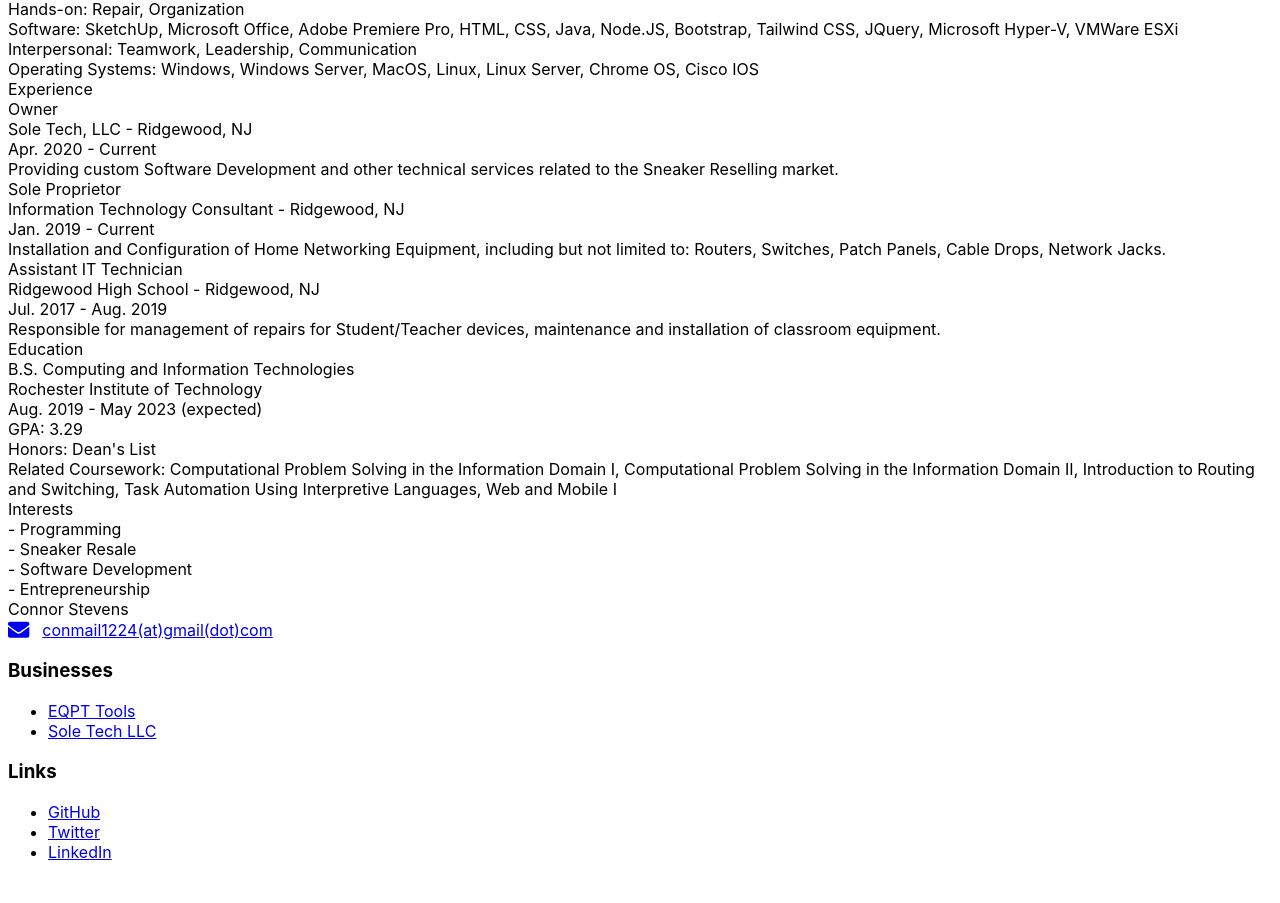
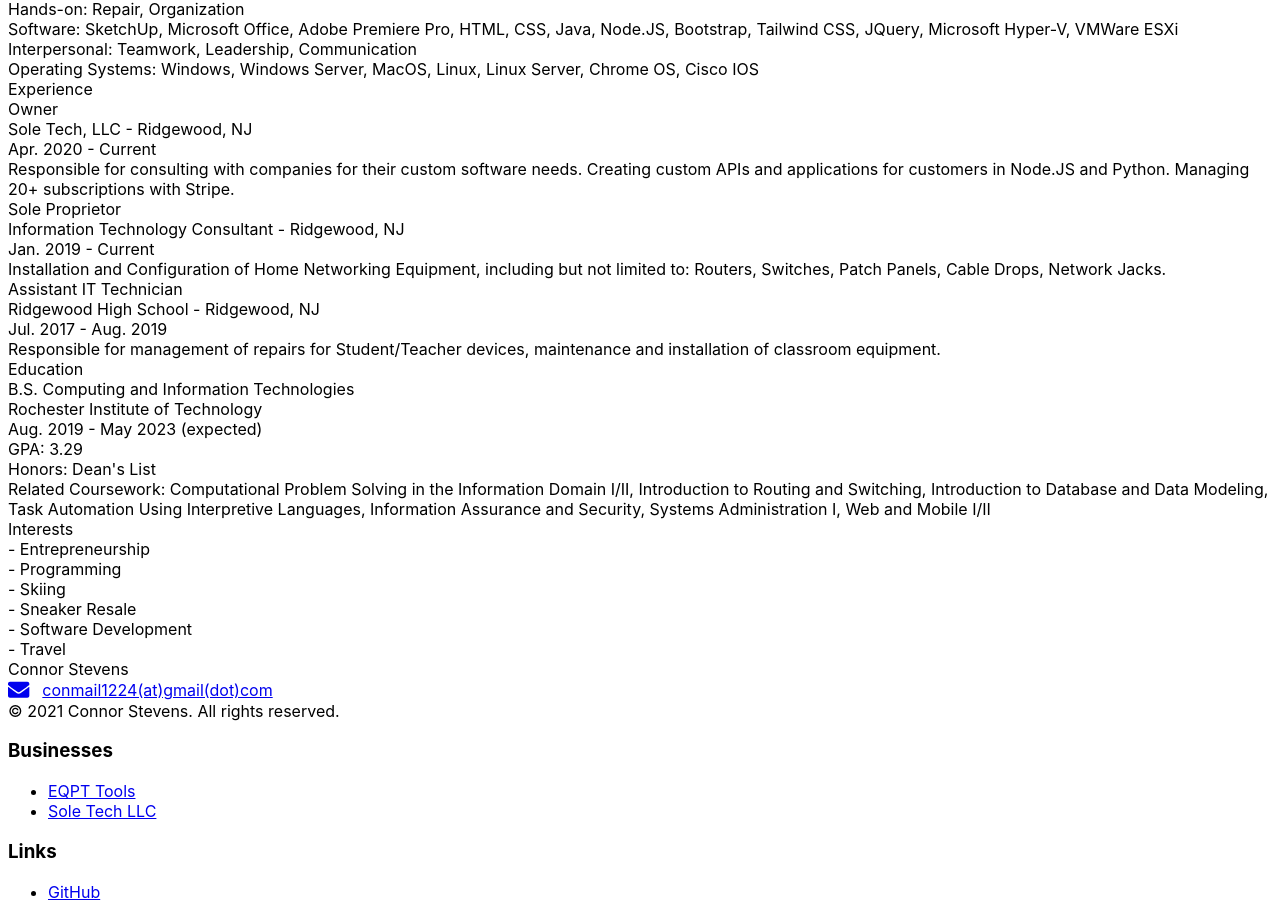
Before and after one commit to cnrstvns/cnrstvns.dev, a Next.js app: page /resume in a window 1280 px wide. Shown: the part 356-1259 px from the top of the page. Before the commit the page ends 1234 px from the top, so only its background shows below. Built offline with nearby package versions, Linux system fonts and the light colour scheme.

Commit message:
Footer, Video, Resume

```diff
--- a/components/Footer.jsx
+++ b/components/Footer.jsx
@@ -3,19 +3,22 @@ import { FontAwesomeIcon } from '@fortawesome/react-fontawesome';
 import { faPhoneAlt, faEnvelope } from '@fortawesome/free-solid-svg-icons';
 
 const Footer = () => (
-  <div className="dark:bg-black py-10">
-    <div className="border-t border-gray-700 text-2xl">
-      <div className="max-w-5xl mx-auto p-6">
+  <div className="dark:bg-black">
+    <div className="border-t border-gray-700 text-2xl py-10">
+      <div className="max-w-5xl mx-auto">
         <div className="grid grid-cols-4">
           <div className="col-span-2">
             <div className="dark:text-white font-medium mb-2">
               Connor Stevens
             </div>
-            <div className="text-base dark:text-gray-400">
+            <div className="text-base dark:text-gray-400 mb-2">
               <a href="mailto:conmail1224@gmail.com">
                 <FontAwesomeIcon size="lg" style={{ marginRight: '13px' }} icon={faEnvelope} />
                 conmail1224(at)gmail(dot)com
               </a>
+            </div>
+            <div className="text-base dark:text-gray-500">
+              © 2021 Connor Stevens. All rights reserved.
             </div>
           </div>
           <div>
--- a/pages/resume.jsx
+++ b/pages/resume.jsx
@@ -9,7 +9,7 @@ export default function About() {
     <>
       <Head title="Resume | Connor Stevens" />
       <Nav />
-      <main className="flex flex-col pt-32 min-h-screen px-6 lg:px-32 bg-white text-black dark:bg-black dark:text-white">
+      <main className="flex flex-col pt-32 pb-10 min-h-screen px-6 lg:px-32 bg-white text-black dark:bg-black dark:text-white">
         <div className="max-w-5xl mx-auto">
           <div className="font-semibold text-4xl pb-8">Resume</div>
           <div className="mb-4">
@@ -43,20 +43,20 @@ export default function About() {
           </div>
           <div className="mb-4">
             <div className="text-2xl font-bold mb-2">Experience</div>
-            <div className="mb-3">
-              <div className="font-bold text-xl text-black dark:text-white">Owner</div>
+            <div className="mb-5">
+              <div className="font-bold text-xl text-black dark:text-blue-300">Owner</div>
               <div className="text-base">Sole Tech, LLC - Ridgewood, NJ</div>
               <div className="text-base text-gray-600 dark:text-gray-300">Apr. 2020 - Current</div>
-              <div className="text-base mt-2">Providing custom Software Development and other technical services related to the Sneaker Reselling market.</div>
+              <div className="text-base mt-2">Responsible for consulting with companies for their custom software needs. Creating custom APIs and applications for customers in Node.JS and Python. Managing 20+ subscriptions with Stripe.</div>
             </div>
-            <div className="mb-3">
-              <div className="font-bold text-xl text-black dark:text-white">Sole Proprietor</div>
+            <div className="mb-5">
+              <div className="font-bold text-xl text-black dark:text-blue-300">Sole Proprietor</div>
               <div className="text-base">Information Technology Consultant - Ridgewood, NJ</div>
               <div className="text-base text-gray-600 dark:text-gray-300">Jan. 2019 - Current</div>
               <div className="text-base mt-2">Installation and Configuration of Home Networking Equipment, including but not limited to: Routers, Switches, Patch Panels, Cable Drops, Network Jacks.</div>
             </div>
-            <div className="mb-3">
-              <div className="font-bold text-xl text-black dark:text-white">Assistant IT Technician</div>
+            <div className="mb-5">
+              <div className="font-bold text-xl text-black dark:text-blue-300">Assistant IT Technician</div>
               <div className="text-base">Ridgewood High School - Ridgewood, NJ</div>
               <div className="text-base text-gray-600 dark:text-gray-300">Jul. 2017 - Aug. 2019</div>
               <div className="text-base mt-2">Responsible for management of repairs for Student/Teacher devices, maintenance and installation of classroom equipment.</div>
@@ -64,7 +64,7 @@ export default function About() {
           </div>
           <div className="mb-4">
             <div className="text-2xl font-bold mb-2">Education</div>
-            <div className="font-bold text-xl text-black dark:text-white">B.S. Computing and Information Technologies</div>
+            <div className="font-bold text-xl text-black dark:text-blue-300">B.S. Computing and Information Technologies</div>
             <div className="text-base">Rochester Institute of Technology</div>
             <div className="text-base text-gray-600 dark:text-gray-300">Aug. 2019 - May 2023 (expected)</div>
             <div className="text-base mt-2">
@@ -75,24 +75,28 @@ export default function About() {
             <div className="text-base">
               <span className="font-bold">Honors:</span>
               {' '}
-              Dean's List
+              Dean&apos;s List
             </div>
             <div className="text-base">
               <span className="font-bold">Related Coursework:</span>
               {' '}
-              Computational Problem Solving in the Information Domain I,
-              Computational Problem Solving in the Information Domain II,
+              Computational Problem Solving in the Information Domain I/II,
               Introduction to Routing and Switching,
+              Introduction to Database and Data Modeling,
               Task Automation Using Interpretive Languages,
-              Web and Mobile I
+              Information Assurance and Security,
+              Systems Administration I,
+              Web and Mobile I/II
             </div>
           </div>
           <div>
             <div className="text-2xl font-bold mb-2">Interests</div>
+            <div className="text-base">- Entrepreneurship</div>
             <div className="text-base">- Programming</div>
+            <div className="text-base">- Skiing</div>
             <div className="text-base">- Sneaker Resale</div>
             <div className="text-base">- Software Development</div>
-            <div className="text-base">- Entrepreneurship</div>
+            <div className="text-base">- Travel</div>
           </div>
         </div>
       </main>
```
Also changed, not shown: pages/index.jsx (+14 -4 lines), 1 other file (tests, documents, lock files or other folders).
